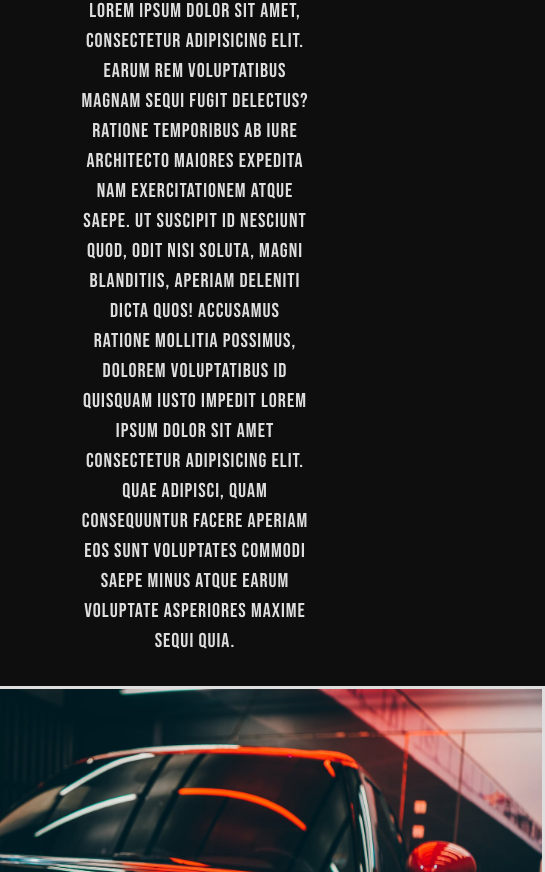
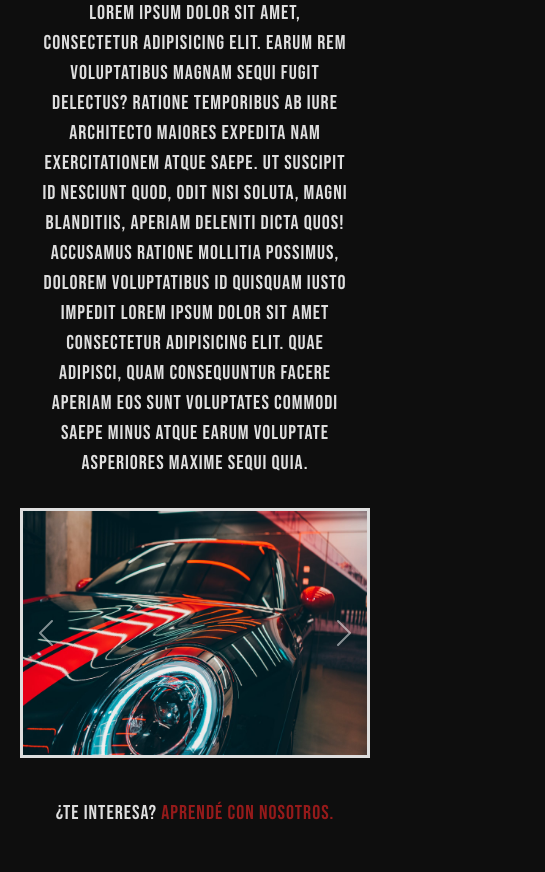
Before and after one commit to Sprnz/idea-lagorio, a website: page index.html in a window 390 px wide. Shown: the part 228-1100 px from the top of the page, 545 px wide, since content can reach past the window. Drawn offline with nearby package versions, Linux system fonts and the light colour scheme.

Commit message:
errores del responsive en sass

```diff
--- a/css/backup.css
+++ b/css/backup.css
@@ -224,7 +224,7 @@ h4 {
     font-size: 30px;
 }
 
-/*FORMULARIO BOOTSTRAP*/
+/*ACORDION BOOTSTRAP*/
 
 .accordion-button {
     background: rgb(0, 0, 0);
--- a/scss/components/_footer.scss
+++ b/scss/components/_footer.scss
@@ -16,8 +16,3 @@ footer {
         }
     }
 }
-
-@media screen and (max-width:540px) {
-    footer div img {height: 70px;
-    width: 70px;}
-}
--- a/scss/components/_header.scss
+++ b/scss/components/_header.scss
@@ -47,12 +47,3 @@ header {
 .navbar-toggler {
     background: rgb(122, 2, 21);
     background: linear-gradient(180deg, rgba(122, 2, 21, 1) 19%, rgba(32, 0, 12, 0.80015756302521) 100%);}
-
-@media screen and (max-width:991px) {
-    header nav ul li {width: 30%;
-    text-align: center;
-    margin: 3px;}
-    header nav ul {display: flex;
-    align-items: flex-end;}
-    .dropdown-menu li {width: auto;}
-    }
--- /dev/null
+++ b/scss/components/_media-queries.scss
@@ -0,0 +1,74 @@
+@media screen and (max-width:991px) {
+    header nav ul li {width: 30%;
+    text-align: center;
+    margin: 3px;}
+    header nav ul {display: flex;
+    align-items: flex-end;}
+    .dropdown-menu li {width: auto;}
+    }
+
+@media screen and (max-width:1247px) {
+    .hero {
+        display: flex;
+        flex-direction: column;
+        justify-content: center;
+        margin-top: 50px;
+    }
+}
+
+@media screen and (max-width:1247px) {
+    .hero {
+        margin-top: 50px;
+    }
+
+    .imagenes {
+        margin-bottom: 10px;
+    }
+
+    .historia {
+        width: auto;
+    }
+}
+
+@media screen and (max-width:851px) {
+    .hero {
+        display: flex;
+        flex-direction: column;
+        justify-content: center;
+    }
+    .hero img {width: 500px;
+    height: 300px;}
+
+    .carousel-inner {width: 500px;}
+}
+
+@media screen and (max-width:550px) {
+    .hero h1 {font-size: 30px;}
+
+    .hero p {font-size: 20px;}
+
+    .hero img {width: 350px;
+    height: 250px;}
+
+    .carousel-inner {width: 350px;}
+}
+
+@media screen and (max-width:365px) {
+    .hero h1 {
+        font-size: 25px;
+    }
+
+    .hero p {
+        font-size: 15px;
+    }
+
+    .hero img {width: 300px;
+    height: 200px;}
+
+    .carousel-inner {width: 300px;}
+}
+
+@media screen and (max-width:540px) {
+    footer div img {height: 70px;
+    width: 70px;}
+}
--- a/scss/style.scss
+++ b/scss/style.scss
@@ -2,3 +2,4 @@
 @import "./components/header";
 @import "./components/main";
 @import "./components/footer";
+@import "./components/media-queries";
```
Also changed, not shown: css/style.css.
